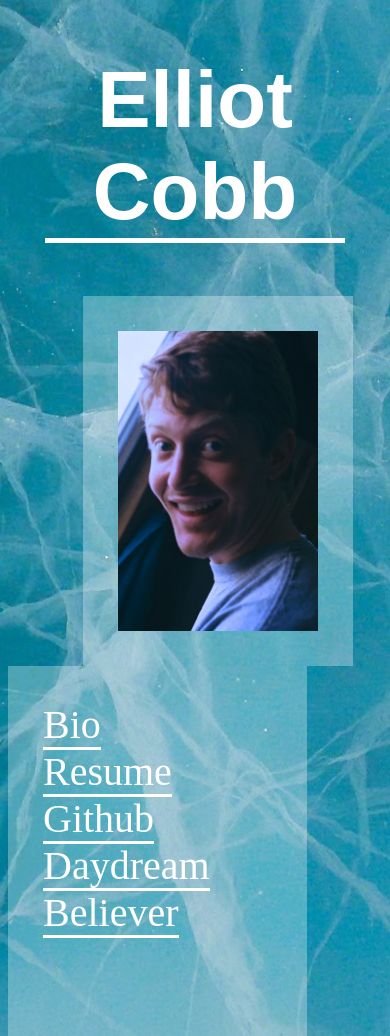
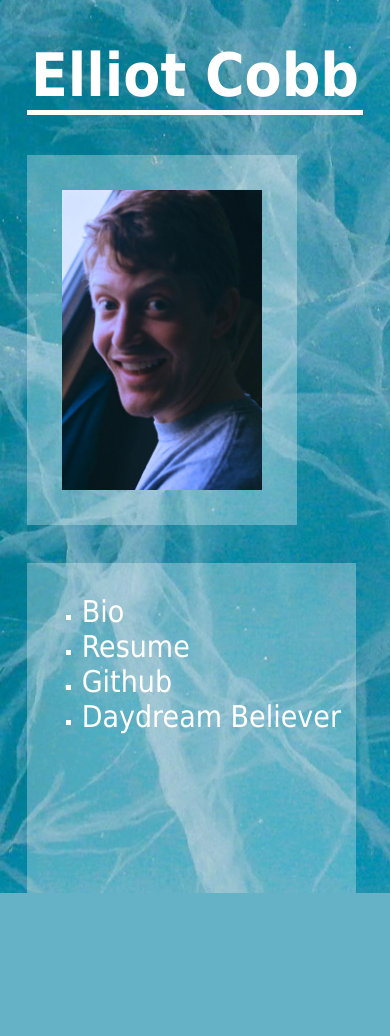
Before and after one commit to elliotcobb/elliotcobb.github.io, a PHP site: page / in a window 390 px wide. After the commit the page ends 893 px from the top, so only its background shows below. Run offline with PHP 8.4, Linux system fonts and the light colour scheme.

Commit message:
added responsive homepage

```diff
--- a/index.css
+++ b/index.css
@@ -1,3 +1,83 @@
+@media only screen
+and (max-width : 555px) {
+
+	body {
+
+		background-image: url('icebackground.jpg');
+		background-position: center;
+		background-repeat: no-repeat;
+	    background-attachment: fixed;
+	}
+
+	h1 {
+
+		color: white;
+		text-align: center;
+		font-size: 60px;
+		font-family: "Tahoma", "Geneva", sans-serif;
+		border-bottom: solid;
+		border-bottom-width: 5px;
+		margin-left: 5%;
+	    margin-right: 5%;
+	}
+
+	img {
+
+		height: 300px;
+		width: 200px;
+		display: block;
+	    border: 35px solid rgba(256, 256, 256, 0.3);
+	    margin-left: 5%;
+	}
+
+	ul {
+		list-style-type: square;
+	}
+
+	li {
+		color: white;
+	}
+
+	a:link {
+	    text-decoration: none;
+	    color: white;
+	    font-family: "Tahoma", "Geneva", sans-serif;
+	}
+
+	a:visited {
+	    text-decoration: none;
+	    color: white;
+	    font-family: "Tahoma", "Geneva", sans-serif;
+	}
+
+	a:hover {
+	    text-decoration: underline;
+	    color: white;
+	    font-family: "Tahoma", "Geneva", sans-serif;
+	}
+
+	a:active {
+	    text-decoration: none;
+	    color: gray;
+	    font-family: "Tahoma", "Geneva", sans-serif;
+	}
+
+	.link {
+		font-size: 30px;
+	}
+
+	#nametag {
+		background-color: rgba(256, 256, 256, 0.3);
+	    float: left;
+	    padding: 15px;
+	    height: 300px;
+	    margin-top: 10%;
+	    margin-left: 5%;
+	}
+}
+
+@media only screen
+and (min-width : 556px) {
 	body {
 
 		background-image: url('icebackground.jpg');
@@ -11,7 +91,85 @@ h1 {
 		color: white;
 		text-align: center;
 		font-size: 80px;
-	font-family: Arial, "Helvetica Neue", Helvetica, sans-serif;
+		font-family: "Tahoma", "Geneva", sans-serif;
+		border-bottom: solid;
+		border-bottom-width: 5px;
+		margin-left: 10%;
+	    margin-right: 10%;
+	}
+
+	img {
+
+		height: 300px;
+		width: 200px;
+		display: block;
+	    border: 35px solid rgba(256, 256, 256, 0.3);
+	    margin-left: 20%;
+	    margin-bottom: 15px;
+	    float: left;
+	}
+
+	ul {
+		list-style-type: square;
+	}
+
+	li {
+		color: white;
+	}
+
+	a:link {
+	    text-decoration: none;
+	    color: white;
+	    font-family: "Tahoma", "Geneva", sans-serif;
+	}
+
+	a:visited {
+	    text-decoration: none;
+	    color: white;
+	    font-family: "Tahoma", "Geneva", sans-serif;
+	}
+
+	a:hover {
+	    text-decoration: underline;
+	    color: white;
+	    font-family: "Tahoma", "Geneva", sans-serif;
+	}
+
+	a:active {
+	    text-decoration: none;
+	    color: gray;
+	    font-family: "Tahoma", "Geneva", sans-serif;
+	}
+
+	.link {
+		font-size: 40px;
+	}
+
+	#nametag {
+		background-color: rgba(256, 256, 256, 0.3);
+	    float: left;
+	    padding: 35px;
+	    height: 300px;
+	    margin-left: 10%;
+	}
+}
+
+@media only screen
+and (min-width : 906px) {
+	body {
+
+		background-image: url('icebackground.jpg');
+		background-position: center;
+		background-repeat: no-repeat;
+	    background-attachment: fixed;
+	}
+
+	h1 {
+
+		color: white;
+		text-align: center;
+		font-size: 80px;
+		font-family: "Tahoma", "Geneva", sans-serif;
 		border-bottom: solid;
 		border-bottom-width: 5px;
 		margin-left: 10%;
@@ -28,36 +186,47 @@ img {
 	    float: left;
 	}
 
+	ul {
+		list-style-type: square;
+	}
+
+	li {
+		color: white;
+	}
+
 	a:link {
 	    text-decoration: none;
 	    color: white;
+	    font-family: "Tahoma", "Geneva", sans-serif;
 	}
 
 	a:visited {
 	    text-decoration: none;
 	    color: white;
+	    font-family: "Tahoma", "Geneva", sans-serif;
 	}
 
 	a:hover {
 	    text-decoration: underline;
 	    color: white;
+	    font-family: "Tahoma", "Geneva", sans-serif;
 	}
 
 	a:active {
-    text-decoration: underline;
+	    text-decoration: none;
 	    color: gray;
+	    font-family: "Tahoma", "Geneva", sans-serif;
 	}
 
 	.link {
 		font-size: 40px;
-	border-bottom: solid;
-	border-color: white;
 	}
 
 	#nametag {
 		background-color: rgba(256, 256, 256, 0.3);
-    margin-right: 20%;
-    float: right;
+	    float: left;
 	    padding: 35px;
 	    height: 300px;
+	    margin-left: 0px;
 	}
+}
--- a/index.html
+++ b/index.html
@@ -19,10 +19,12 @@
 	<img src="elliotphoto.jpg" alt="Elliot's profile photo">
 
 	<div id="nametag">
-		<a href='bio.html' class="link">Bio<br></a>
-		<a href='resume.html' class="link">Resume<br></a>
-		<a href='https://github.com/elliotcobb' class="link">Github<br></a>
-		<a href='daydream.html' class="link">Daydream Believer</a>
+		<ul>
+			<li><a href='bio.html' class="link">Bio<br></a></li>
+			<li><a href='resume.html' class="link">Resume<br></a></li>
+			<li><a href='https://github.com/elliotcobb' class="link">Github<br></a></li>
+			<li><a href='daydream.html' class="link">Daydream Believer</a></li>
+		</ul>
 	</div>
 
 
--- a/resume.css
+++ b/resume.css
@@ -23,7 +23,7 @@ a.homelink:active {
 	color: white;
 	font-size: 60px;
 	text-align: center;
-	font-family: Arial, "Helvetica Neue", Helvetica, sans-serif;
+	font-family: "Tahoma", "Geneva", sans-serif;
 	border-bottom: solid;
 	border-bottom-width: 5px;
 	margin-left: 10%;
@@ -36,7 +36,7 @@ h1 {
 
 	color: white;
 	font-size: 70px;
-	font-family: Arial, "Helvetica Neue", Helvetica, sans-serif;
+	font-family: "Tahoma", "Geneva", sans-serif;
 	margin: 50px;
 }
 
@@ -51,7 +51,7 @@ h3 {
 .category {
 
 	color: white;
-	font-family: Arial, "Helvetica Neue", Helvetica, sans-serif;
+	font-family: "Tahoma", "Geneva", sans-serif;
 
     padding: 25px;
     margin: 35px;
```
Also changed, not shown: bio.css (+3 -4 lines), mobileindex.css (added, +7 -0 lines), 1 other file. Lines whose indentation alone changed are shown as unchanged.
